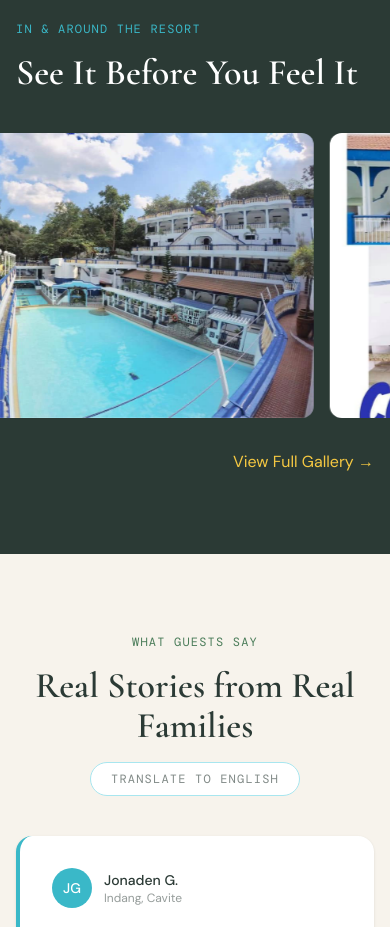
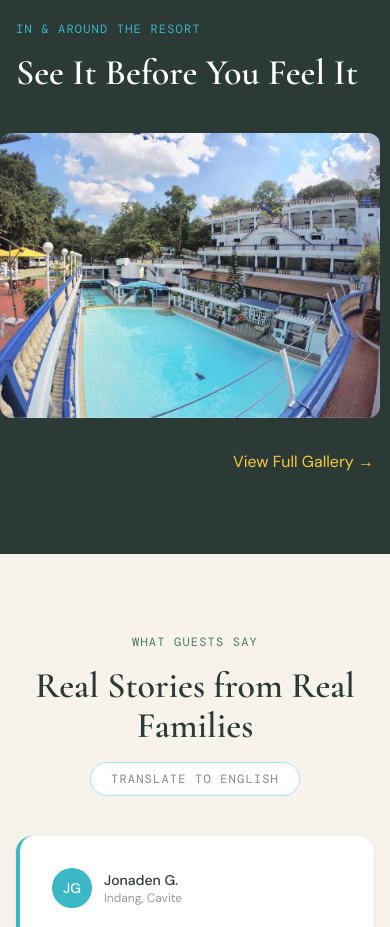
Before and after one commit to Elydia04/Colmenar-Website, a Next.js app: page / in a window 390 px wide. Shown: the part 6020-6947 px from the top of the page. Built offline with nearby package versions, Linux system fonts and the light colour scheme.

Commit message:
scroll fixes

```diff
--- a/src/app/globals.css
+++ b/src/app/globals.css
@@ -180,19 +180,38 @@ a:hover .link-arrow {
   100% { transform: translateX(-50%); }
 }
 
-.marquee-track {
-  animation: marquee 40s linear infinite;
-  will-change: transform;
+.marquee-wrapper {
+  overflow: hidden;
 }
 
-@media (max-width: 640px) {
-  .marquee-track {
-    animation-duration: 20s;
-  }
+.marquee-track {
+  will-change: transform;
 }
 
 .marquee-track:hover {
   animation-play-state: paused;
+}
+
+@media (min-width: 641px) {
+  .marquee-track {
+    animation: marquee 40s linear infinite;
+  }
+}
+
+@media (max-width: 640px) {
+  .marquee-wrapper {
+    overflow-x: auto;
+    -webkit-overflow-scrolling: touch;
+  }
+
+  .marquee-track {
+    scroll-snap-type: x mandatory;
+    flex-wrap: nowrap;
+  }
+
+  .marquee-track > * {
+    scroll-snap-align: start;
+  }
 }
 
 @media (prefers-reduced-motion: reduce) {
--- a/src/components/sections/GalleryStrip.tsx
+++ b/src/components/sections/GalleryStrip.tsx
@@ -26,7 +26,7 @@ export default function GalleryStrip() {
         </h2>
       </div>
 
-      <div className="relative w-full overflow-hidden">
+      <div className="relative w-full marquee-wrapper">
         <div className="flex gap-4 marquee-track">
           {[...photos, ...photos].map((photo, i) => (
             <button
```
